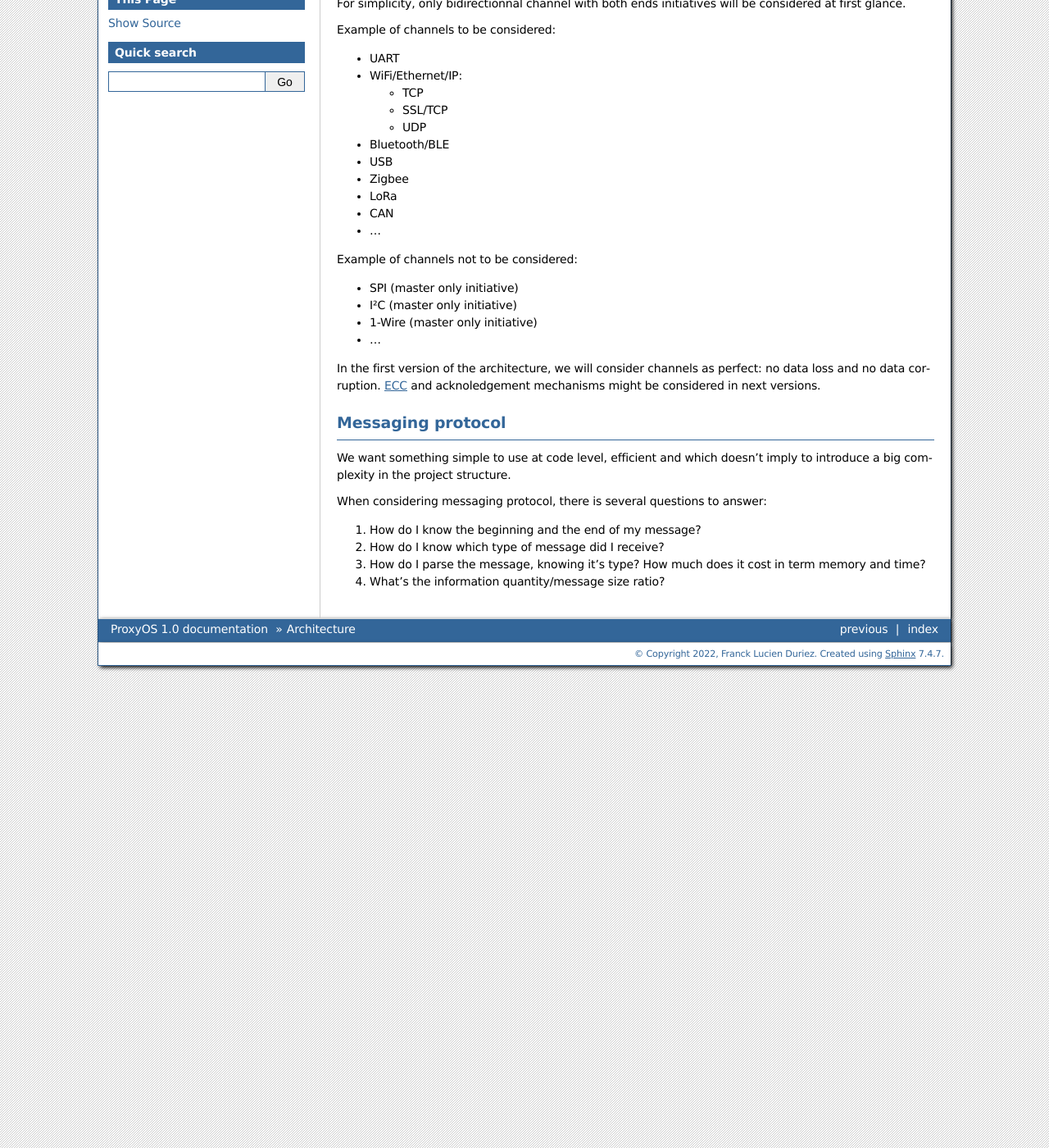
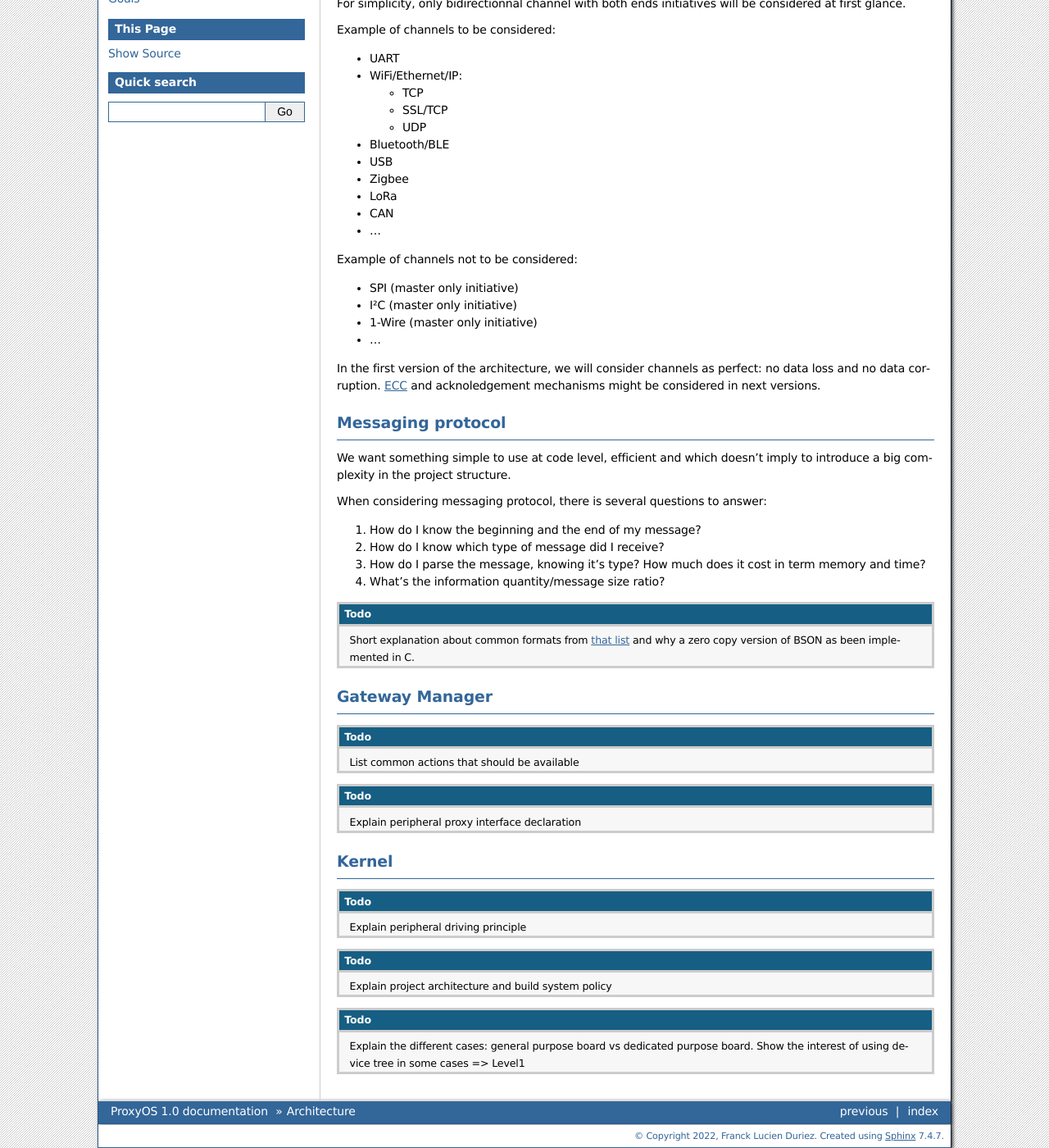
Before and after one commit to ProxyOS/documentation, a Sphinx documentation site: the page built from source/architecture.rst, in a window 1280 px wide and 1400 px high, scrolled down 238 px. Shown: the whole window at 82% size. Built offline with Sphinx 7.4.7, drawn with Linux system fonts in a browser that asks for light colours; some of the changed text lies outside the part shown.

Commit message:
architecture: add todos to list actions to complete the page

```diff
--- a/source/architecture.rst
+++ b/source/architecture.rst
@@ -51,3 +51,24 @@
 3. How do I parse the message, knowing it's type?
    How much does it cost in term memory and time?
 4. What's the information quantity/message size ratio?
+
+.. todo:: Short explanation about common formats from
+          `that list <https://en.wikipedia.org/wiki/Comparison_of_data-serialization_formats>`_
+          and why a zero copy version of BSON as been implemented in C.
+
+Gateway Manager
+---------------
+
+.. todo:: List common actions that should be available
+
+.. todo:: Explain peripheral proxy interface declaration
+
+Kernel
+------
+
+.. todo:: Explain peripheral driving principle
+
+.. todo:: Explain project architecture and build system policy
+
+.. todo:: Explain the different cases: general purpose board vs dedicated purpose board. Show the interest
+          of using device tree in some cases => Level1
--- a/source/conf.py
+++ b/source/conf.py
@@ -36,6 +36,7 @@
   'proxyos_theme',
 
   'sphinx.ext.graphviz',
+  'sphinx.ext.todo',
 ]
 
 # Add any paths that contain templates here, relative to this directory.
@@ -58,3 +59,5 @@
 # relative to this directory. They are copied after the builtin static files,
 # so a file named "default.css" will overwrite the builtin "default.css".
 html_static_path = ['_static']
+
+todo_include_todos = True
```
